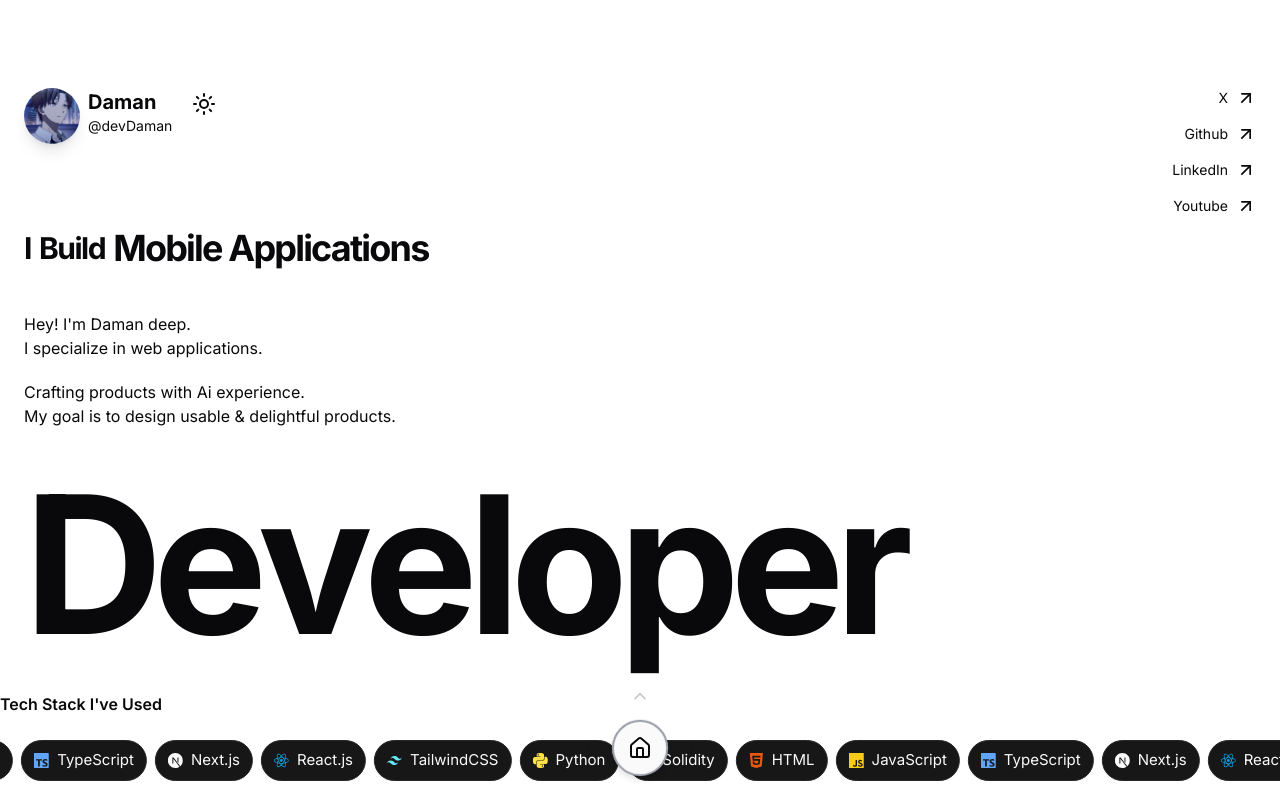
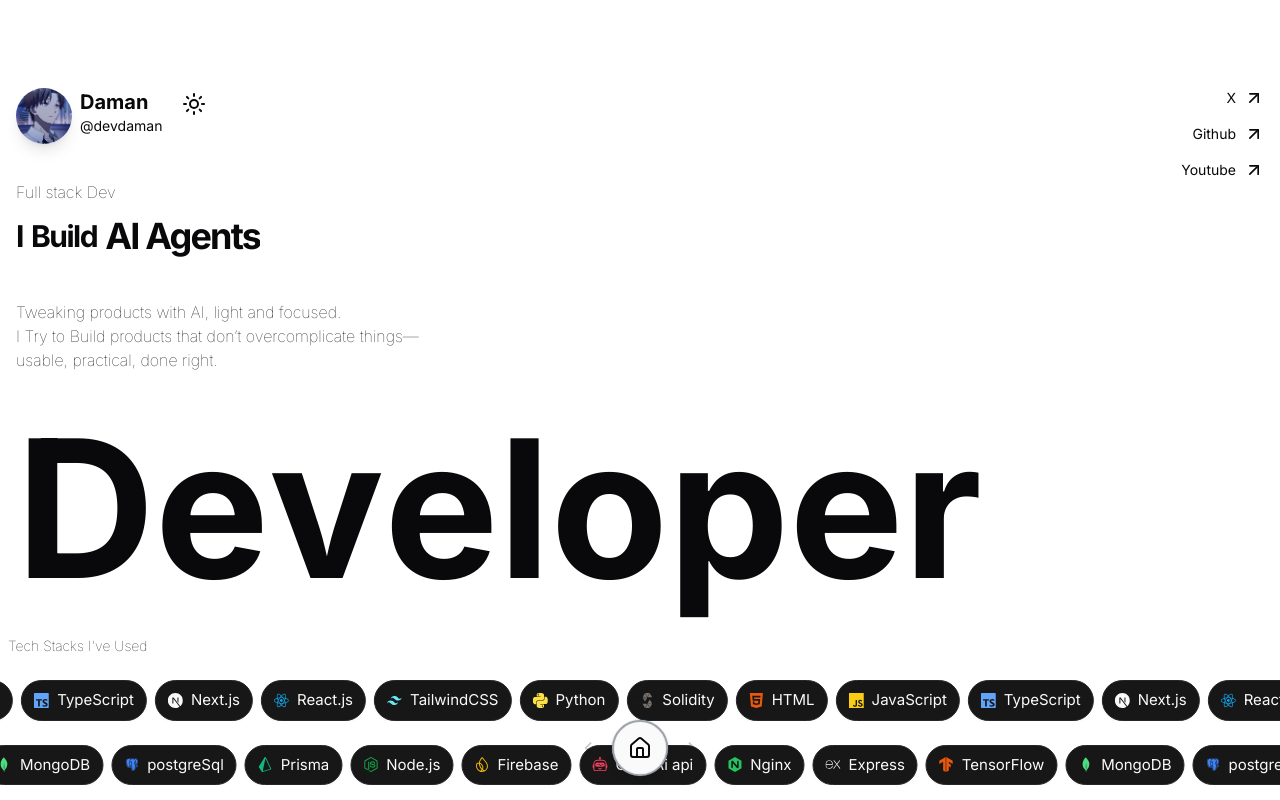
Before and after one commit to damandeep611/dev-blog, a Next.js app: page / in a window 1280 px wide. Shown: the top 800 px of the page. Built offline with nearby package versions, Linux system fonts and the light colour scheme.

Commit message:
fixed errors

```diff
--- a/app/components/SelectedWork.tsx
+++ b/app/components/SelectedWork.tsx
@@ -23,7 +23,7 @@ const selectedWorks = [
 
 export default function SelectedWork() {
   return (
-    <section className="w-full mx-auto  px-10">
+    <section className="w-full mx-auto px-4 md:px-16">
       <div className="mt-16 ">
         <p className="text-lg text-center uppercase">Selected work</p>
         {/* project cards */}
--- a/app/components/ui/HeroSection.tsx
+++ b/app/components/ui/HeroSection.tsx
@@ -52,15 +52,14 @@ export default function HeroSection() {
 
   const socialLinks = [
     { name: "X", url: "https://twitter.com" },
-    { name: "Github", url: "https://github.com" },
-    { name: "LinkedIn", url: "https://linkedin.com" },
-    { name: "Youtube", url: "https://youtube.com" },
+    { name: "Github", url: "https://github.com/damandeep611" },
+    { name: "Youtube", url: "#" },
   ];
 
   //heading letter for animation
   const devLetter = "Developer".split("");
   return (
-    <section className=" flex flex-col items-center justify-center py-2 px-6 ">
+    <section className=" flex flex-col items-center justify-center py-2 px-4 ">
       <div className="w-full  mx-auto">
         {/* Profile Header */}
         <header className="flex justify-between items-start ">
@@ -94,14 +93,11 @@ export default function HeroSection() {
                 transition={{ duration: 0.5, delay: 0.3 }}
                 className=" text-sm"
               >
-                @devDaman
+                @devdaman
               </motion.p>
             </div>
             <ThemeSwitcher />
           </div>
-          {/* info in hero header and navigation */}
-
-          {/* Introduction text */}
 
           {/* Right section - Social links */}
           <div className="flex flex-col items-start md:items-end justify-center gap-4">
@@ -116,7 +112,7 @@ export default function HeroSection() {
                   href={link.url}
                   target="_blank"
                   rel="noopener noreferrer"
-                  className="flex items-center gap-2 text-sm  hover:text-gray-300 transition-colors"
+                  className="flex items-center  gap-2 text-sm  hover:text-gray-300 transition-colors"
                 >
                   {link.name}
                   <ArrowUpRight className="w-5 h-5" />
@@ -126,45 +122,36 @@ export default function HeroSection() {
           </div>
         </header>
 
-        {/* Animated Intro */}
-        <motion.div
-          initial={{ opacity: 0, y: 20 }}
-          animate={{ opacity: 1, y: 0 }}
-          transition={{ duration: 0.5, delay: 0.4 }}
-          className="mb-8 flex justify-start"
-        >
-          <div className="relative overflow-hidden">
-            <IntroHeadingAni
-              text="I Build"
-              rotatingWords={["Web apps", "Mobile Applications", "AI Agents"]}
-            />
-          </div>
-        </motion.div>
-        <div className="max-w-md ">
+        <div className="max-w-md text-md font-thin ">
           <motion.p
             custom={0}
             initial="hidden"
             animate="visible"
             variants={textReveal}
           >
-            Hey! I'm Daman deep.
+            Full stack Dev
           </motion.p>
-          <motion.p
-            custom={1}
-            initial="hidden"
-            animate="visible"
-            variants={textReveal}
-            className="mb-5"
+          {/* Animated Intro */}
+          <motion.div
+            initial={{ opacity: 0, y: 20 }}
+            animate={{ opacity: 1, y: 0 }}
+            transition={{ duration: 0.5, delay: 0.4 }}
+            className="mb-8 flex justify-start"
           >
-            I specialize in web applications.
-          </motion.p>
+            <div className="relative overflow-hidden">
+              <IntroHeadingAni
+                text="I Build"
+                rotatingWords={["React applications", "AI Agents"]}
+              />
+            </div>
+          </motion.div>
           <motion.p
             custom={2}
             initial="hidden"
             animate="visible"
             variants={textReveal}
           >
-            Crafting products with Ai experience.
+            Tweaking products with AI, light and focused.
           </motion.p>
           <motion.p
             custom={3}
@@ -172,7 +159,8 @@ export default function HeroSection() {
             animate="visible"
             variants={textReveal}
           >
-            My goal is to design usable & delightful products.
+            I Try to Build products that don’t overcomplicate things—usable,
+            practical, done right.
           </motion.p>
         </div>
 
@@ -184,7 +172,7 @@ export default function HeroSection() {
               initial="hidden"
               animate="visible"
               variants={letterVariants}
-              className="text-7xl sm:text-8xl md:text-9xl lg:text-[12rem] font-bold tracking-tighter"
+              className="text-7xl sm:text-8xl md:text-9xl lg:text-[12rem] font-bold "
             >
               {letter}
             </motion.span>
--- a/app/components/ui/skills.tsx
+++ b/app/components/ui/skills.tsx
@@ -6,7 +6,7 @@ import Marquee from "react-fast-marquee"
 const SkillsMarquee = ()=> {
   return (
     <section aria-label="tech-stacks" className="my-4">
-      <h2 className="text-md font-semibold my-6">Tech Stack I've Used</h2>
+      <h2 className="text-sm font-thin my-6 mx-2">Tech Stacks I've Used</h2>
       <div className="w-full space-y-6">
         <Marquee autoFill pauseOnHover speed={20}>
           <SkillsList stacks={FRONTEND_TECH} />
```
